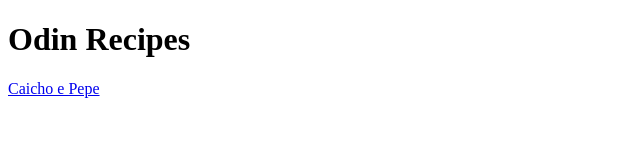
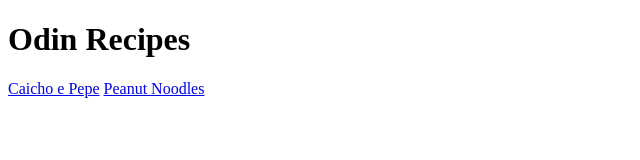
Before and after one commit to mkclick/odin-recipes, a plain HTML site: page index.html in a window 1280 px wide. Shown: the whole page, without its empty margins (0-640 px from the left). Drawn offline with Linux system fonts and the light colour scheme.

Commit message:
index.html

```diff
--- a/index.html
+++ b/index.html
@@ -7,6 +7,7 @@
   <body>
     <h1>Odin Recipes</h1>
     <a href="cachioepepe.html">Caicho e Pepe</a>
+    <a href="peanutnoodles.html">Peanut Noodles</a>
 
   </body>
 </html>
```
